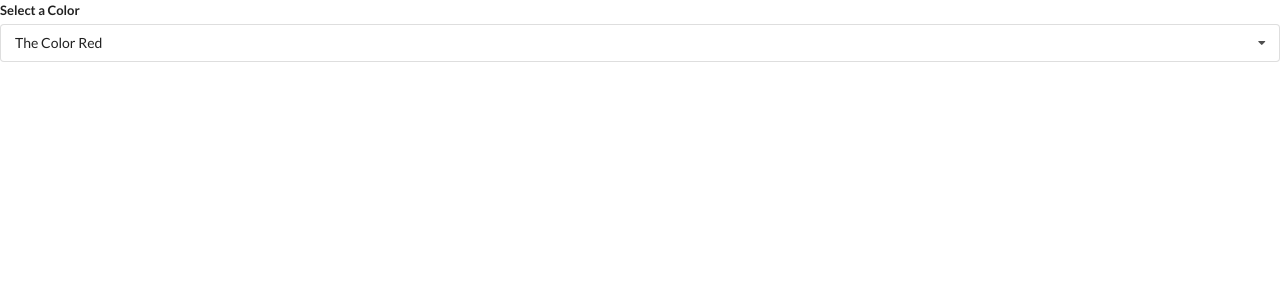
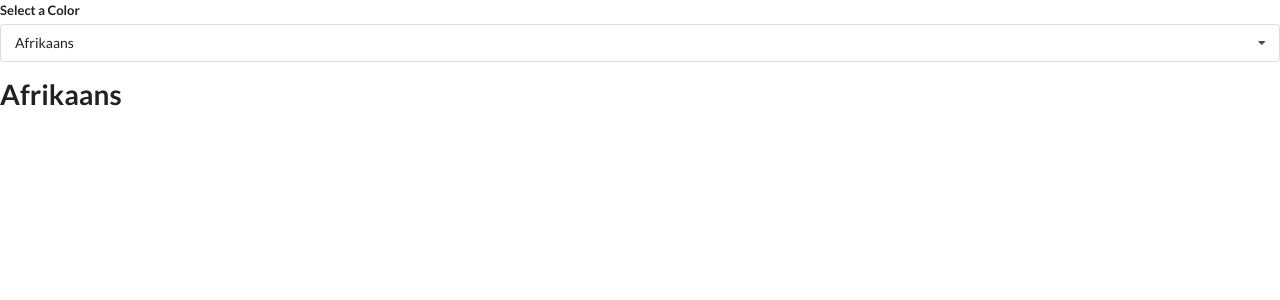
Before and after one commit to ravi19999/widgets, a React (Create React App) app: page / in a window 1280 px wide. Shown: the top 300 px of the page. Built offline with nearby package versions, Linux system fonts and the light colour scheme.

Commit message:
Created the Translate component :sparkles:

```diff
--- a/src/App.js
+++ b/src/App.js
@@ -2,6 +2,7 @@ import React, { useState } from "react";
 import Accordion from "./components/Accordion";
 import Search from "./components/Search";
 import Dropdown from "./components/Dropdown";
+import Translate from './components/Translate'
 
 const options = [
     {
@@ -33,15 +34,10 @@ const items = [
 ];
 
 export default () => {
-    const [selected, setSelected] = useState(options[0]);
+    return(
+        <div>
+            <Translate />
+        </div>
+    )
 
-    return (
-        <div>
-            <Dropdown
-                selected={selected}
-                onSelectedChange={setSelected}
-                options={options}
-            />
-        </div>
-    );
 };
--- a/src/components/Dropdown.js
+++ b/src/components/Dropdown.js
@@ -23,6 +23,7 @@ const Dropdown = ({ options, selected, onSelectedChange }) => {
             <div
                 key={option.value}
                 className="item"
+                style={{'background-color':`${option.value}`}}
                 onClick={() => onSelectedChange(option)}
             >
                 {option.label}
@@ -32,7 +33,7 @@ const Dropdown = ({ options, selected, onSelectedChange }) => {
 
     return (
         <div ref={ref} className="ui form">
-            <div className="field">
+            <div className="field" style={{'backgroundColor':`${selected.value}`}}>
                 <label className="label">Select a Color</label>
                 <div
                     onClick={() => setOpen(!open)}
@@ -47,6 +48,7 @@ const Dropdown = ({ options, selected, onSelectedChange }) => {
                     </div>
                 </div>
             </div>
+            <div style={{'color':`${selected.value}`}}><h1>{selected.label}</h1></div>
         </div>
     );
 };
--- /dev/null
+++ b/src/components/Translate.js
@@ -0,0 +1,29 @@
+import React,{useState} from 'react';
+import Dropdown from './Dropdown'
+
+const options=[
+    {
+        label:'Afrikaans',
+        value:'af'
+    },
+    {
+        label:'Arabic',
+        value:'ar'
+    },
+    {
+        label:'hindi',
+        value:'hi'
+    }
+]
+
+const Translate = () => {
+    const [language,setLanguage] = useState(options[0])
+
+    return (
+        <div>
+            <Dropdown selected={language} onSelectedChange={setLanguage} options={options}/>
+        </div>
+    );
+}
+
+export default Translate;
```
